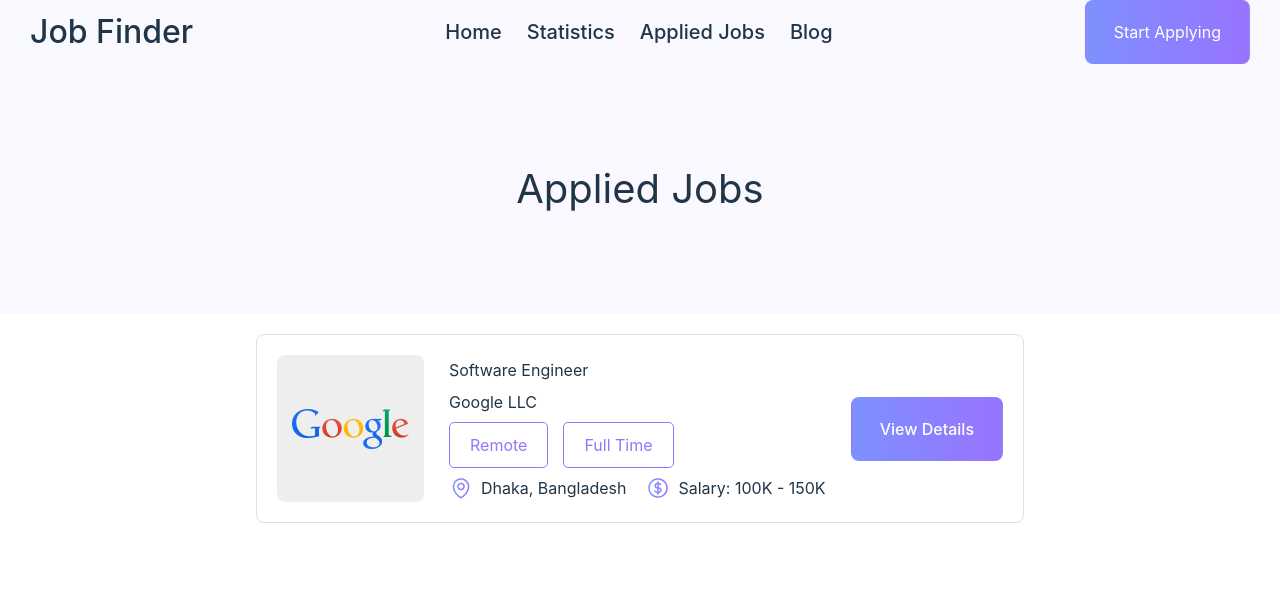
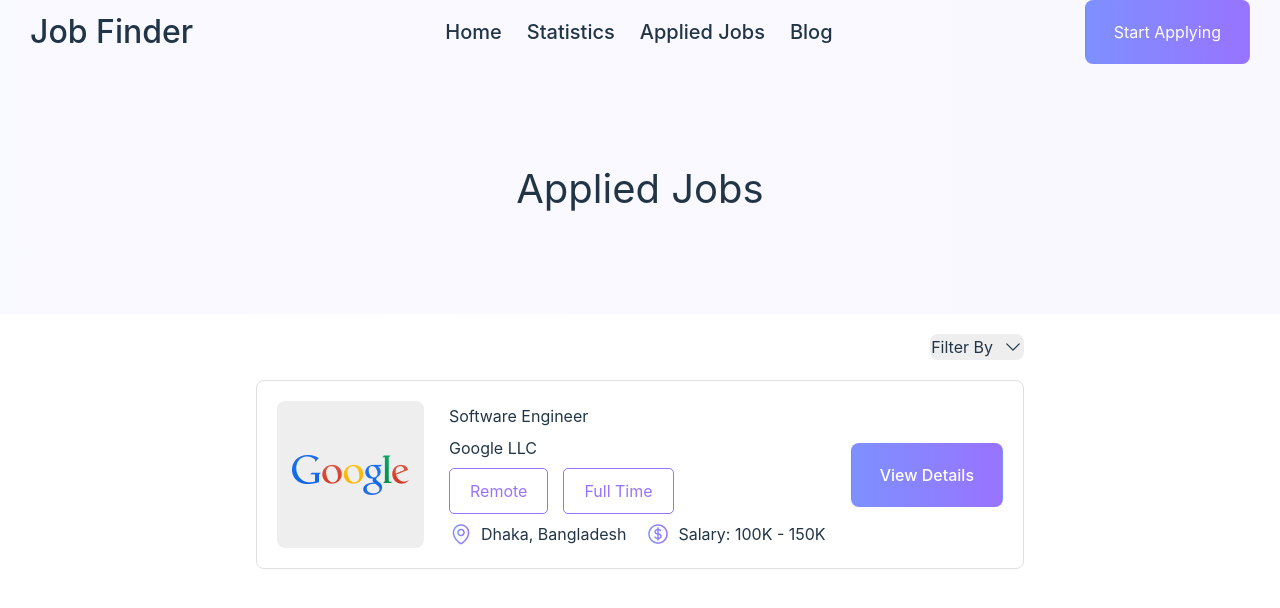
Before and after one commit to Bakhtiar2000/PH-Assignment-09, a React (Vite) app: page /appliedJobs/1 in a window 1280 px wide. Shown: the top 608 px of the page. Built offline with nearby package versions, Linux system fonts and the light colour scheme.

Commit message:
added filter button

```diff
--- a/package.json
+++ b/package.json
@@ -9,6 +9,7 @@
     "preview": "vite preview"
   },
   "dependencies": {
+    "@heroicons/react": "^2.0.17",
     "localforage": "^1.10.0",
     "match-sorter": "^6.3.1",
     "react": "^18.2.0",
--- a/src/Components/AppliedJobs/AppliedJobs.css
+++ b/src/Components/AppliedJobs/AppliedJobs.css
@@ -1,4 +1,54 @@
-.applied-jobs-container{
+.applied-jobs-container {
     margin: 20px auto;
     width: 60%;
 }
+
+.filter {
+    display: flex;
+    justify-content: flex-end;
+}
+
+.dropdown {
+    position: relative;
+    display: inline-block;
+    margin-bottom: 20px;
+
+
+}
+
+.dropdown-content {
+    display: none;
+    position: absolute;
+    background-color: #f1f1f1;
+    min-width: 160px;
+    box-shadow: 0px 8px 16px 0px rgba(0, 0, 0, 0.2);
+    z-index: 1;
+}
+
+.dropdown-content a {
+    color: black;
+    padding: 12px 16px;
+    text-decoration: none;
+    display: block;
+}
+
+.drop-btn {
+    display: flex;
+    justify-content: center;
+    align-items: center;
+    gap: 10px;
+    background-color: rgba(0, 0, 0, 0.066);
+}
+
+.icon {
+    height: 20px;
+    width: 20px;
+}
+
+.dropdown-content a:hover {
+    background-color: #ddd;
+}
+
+.dropdown:hover .dropdown-content {
+    display: block;
+}
--- a/src/Components/AppliedJobs/AppliedJobs.jsx
+++ b/src/Components/AppliedJobs/AppliedJobs.jsx
@@ -2,13 +2,14 @@ import React, { useEffect, useState } from 'react';
 import './AppliedJobs.css'
 import { useLoaderData, useParams } from 'react-router-dom';
 import AppliedJob from '../AppliedJob/AppliedJob';
+import { ChevronDownIcon } from '@heroicons/react/24/solid'
 
 const AppliedJobs = () => {
     const params = useParams();
     const jobInfo = useLoaderData();
 
     const [job, setJob] = useState({})
-    const [appliedJob, setAppliedJob]= useState([])
+    const [appliedJob, setAppliedJob] = useState([])
 
     useEffect(() => {
         fetch('/jobs.json')
@@ -22,16 +23,16 @@ const AppliedJobs = () => {
 
     const handleAddToCart = (job) => {
 
-        let newAppliedJob=[];
+        let newAppliedJob = [];
 
-        const existing= appliedJob.find(p=> p.id ===job.id);
-        if(!existing){
-            job.quantity= 1
+        const existing = appliedJob.find(p => p.id === job.id);
+        if (!existing) {
+            job.quantity = 1
             newAppliedJob = [...AppliedJobs, job];
         }
-        else{
-            existing.quantity= existing.quantity +1;
-            const remaining= appliedJob.filter(p=> p.id!== job.id)
+        else {
+            existing.quantity = existing.quantity + 1;
+            const remaining = appliedJob.filter(p => p.id !== job.id)
             newAppliedJob = [...remaining, existing];
         }
         setAppliedJob(newAppliedJob);
@@ -44,6 +45,16 @@ const AppliedJobs = () => {
         <div>
             <h2 className='Details-heading'>Applied Jobs</h2>
             <div className='applied-jobs-container'>
+                <div className='filter'>
+                <div className="dropdown">
+                    <button className="drop-btn">Filter By <ChevronDownIcon className='icon'/>
+                    </button>
+                    <div className="dropdown-content">
+                        <a href="#">Remote</a>
+                        <a href="#">Full Time</a>
+                    </div>
+                </div>
+                </div>
                 {
                     <AppliedJob
                         key={appliedJob.id}
--- a/src/Components/Homes/Homes.css
+++ b/src/Components/Homes/Homes.css
@@ -21,7 +21,4 @@
     .jobs-container{
         display: block;
     }
-    .featured-jobs-container{
-
-    }
 }
```
Also changed, not shown: 1 other file (tests, documents, lock files or other folders). Lines whose indentation alone changed are shown as unchanged.
